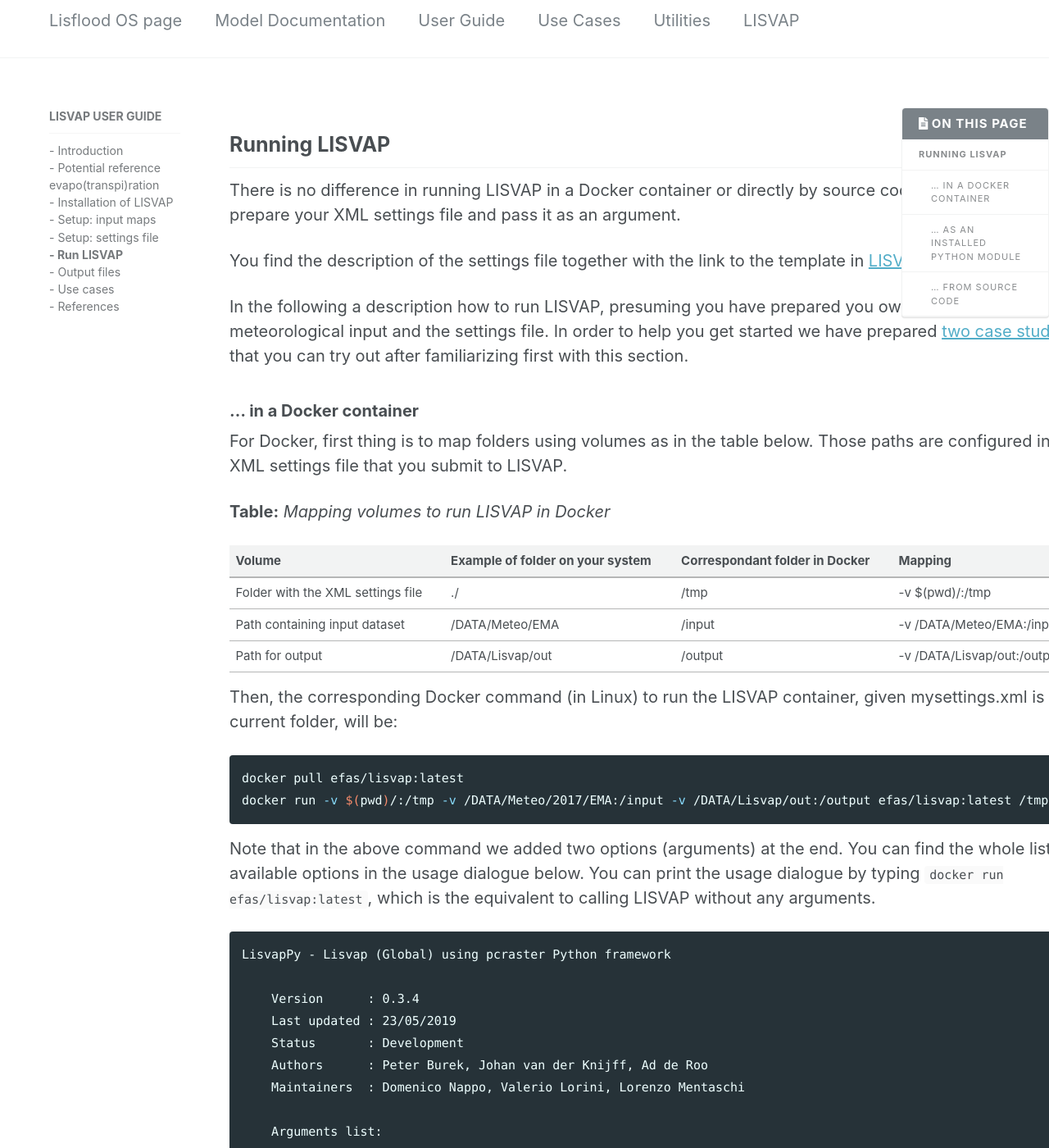
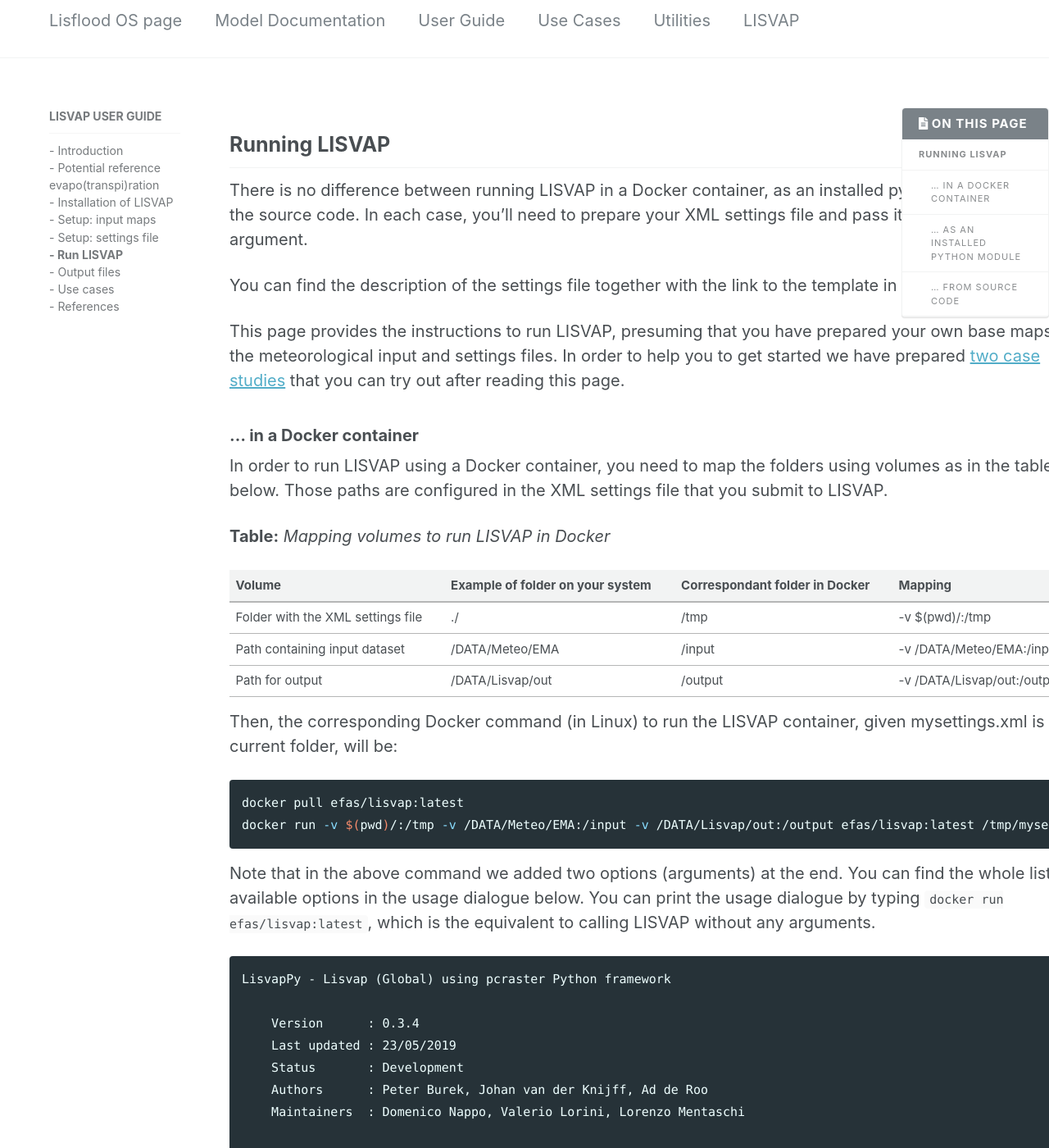
Before and after one commit to ec-jrc/lisflood-lisvap, a Jekyll site: the page built from 4_LISVAP_run/index.md, in a window 1280 px wide and 1400 px high. Shown: the whole window at 82% size. Built offline with Jekyll 4.4.1, drawn with Linux system fonts in a browser that asks for light colours; nearby versions of some CDN libraries; our own code applies the rules of GitHub Pages for plain Markdown files; some of the changed text lies outside the part shown.

Commit message:
Editorial changes

````diff
--- a/4_LISVAP_run/index.md
+++ b/4_LISVAP_run/index.md
@@ -1,16 +1,16 @@
 ## Running LISVAP
 
-There is no difference in running LISVAP in a Docker container or directly by source code. You need to prepare your XML settings file and pass it as an argument.
+There is no difference between running LISVAP in a Docker container, as an installed python module, or using the source code. In each case, you'll need to prepare your XML settings file and pass it to LISVAP as an argument.
 
-You find the description of the settings file together with the link to the template in [LISVAP Settings file](/lisflood-lisvap/3_2_LISVAP_settingsfile/).
+You can find the description of the settings file together with the link to the template in [LISVAP Settings file](/lisflood-lisvap/3_2_LISVAP_settingsfile/).
 
-In the following a description how to run LISVAP, presuming you have prepared you own base maps, meteorological input and the settings file.
-In order to help you get started we have prepared [two case studies](https://ec-jrc.github.io/lisflood-lisvap/6_LISVAP_tests/) that you can try out after familiarizing first with this section.
+This page provides the instructions to run LISVAP, presuming that you have prepared your own base maps, the meteorological input and settings files.
+In order to help you to get started we have prepared [two case studies](https://ec-jrc.github.io/lisflood-lisvap/6_LISVAP_tests/) that you can try out after reading this page.
 
 
 ### ... in a Docker container
 
-For Docker, first thing is to map folders using volumes as in the table below. Those paths are configured in the XML settings file that you submit to LISVAP.
+In order to run LISVAP using a Docker container, you need to map the folders using volumes as in the table below. Those paths are configured in the XML settings file that you submit to LISVAP.
 
 
    **Table:** *Mapping volumes to run LISVAP in Docker*
@@ -26,7 +26,7 @@
 
 ```bash
 docker pull efas/lisvap:latest
-docker run -v $(pwd)/:/tmp -v /DATA/Meteo/2017/EMA:/input -v /DATA/Lisvap/out:/output efas/lisvap:latest /tmp/mysettings.xml -v -t
+docker run -v $(pwd)/:/tmp -v /DATA/Meteo/EMA:/input -v /DATA/Lisvap/out:/output efas/lisvap:latest /tmp/mysettings.xml -v -t
 ```
 
 Note that in the above command we added two options (arguments) at the end. You can find the whole list of available options in the usage dialogue below.
@@ -56,7 +56,7 @@
 
 ### ... as an installed python module
 
-If you installed lisvap in your python environment using pip tool, you will have a binary called `lisvap` in your path.
+If you installed LISVAP in your python environment using pip tool, you will have a binary called `lisvap` in your path.
 
 ```bash
 pip install lisflood-lisvap
@@ -65,7 +65,7 @@
 
 ### ... from source code
 
-Once all dependencies are installed, you can run the model using python interpreter; As previously said, we strongly recommend using an isolated python virtualenv.
+Once all dependencies are installed, you can run the model using python interpreter. As previously said, we strongly recommend using an isolated python virtualenv.
 
 ```bash
 python src/lisvap1.py mysettings.xml -v -t
````
